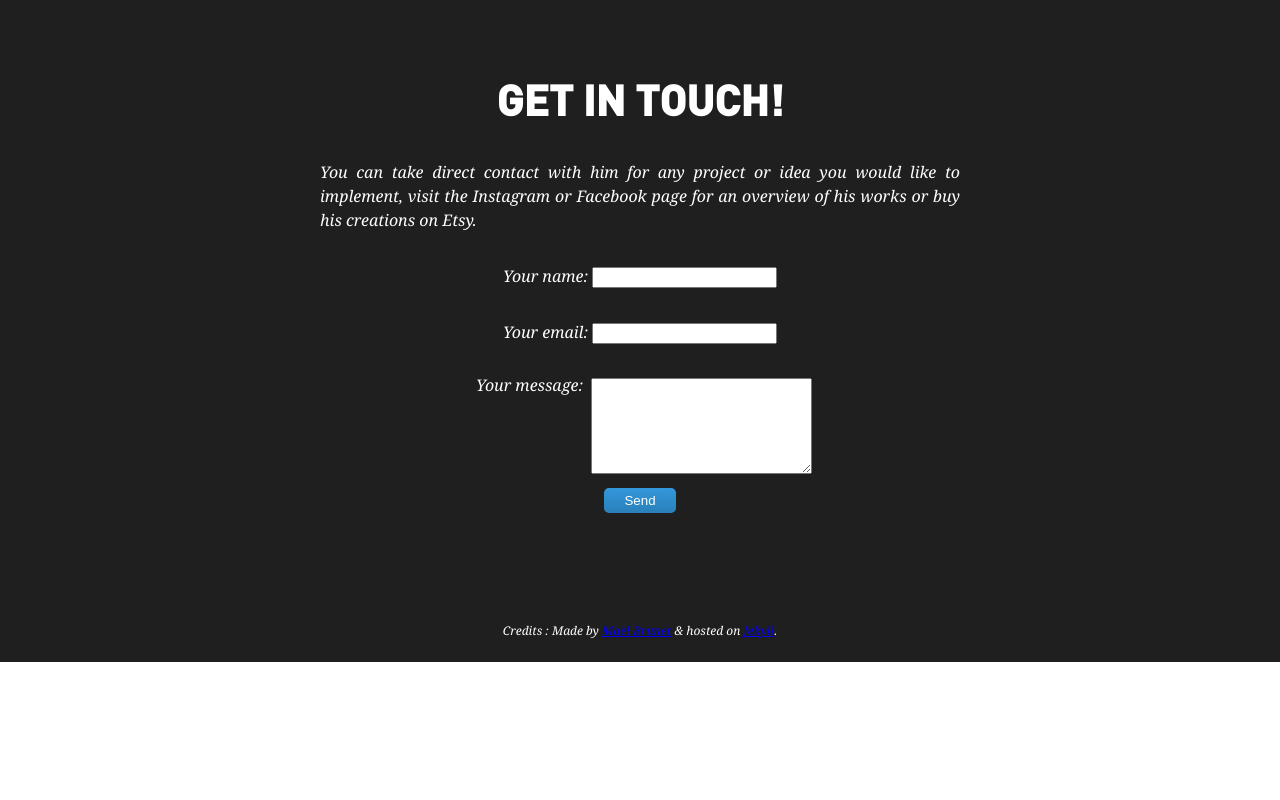
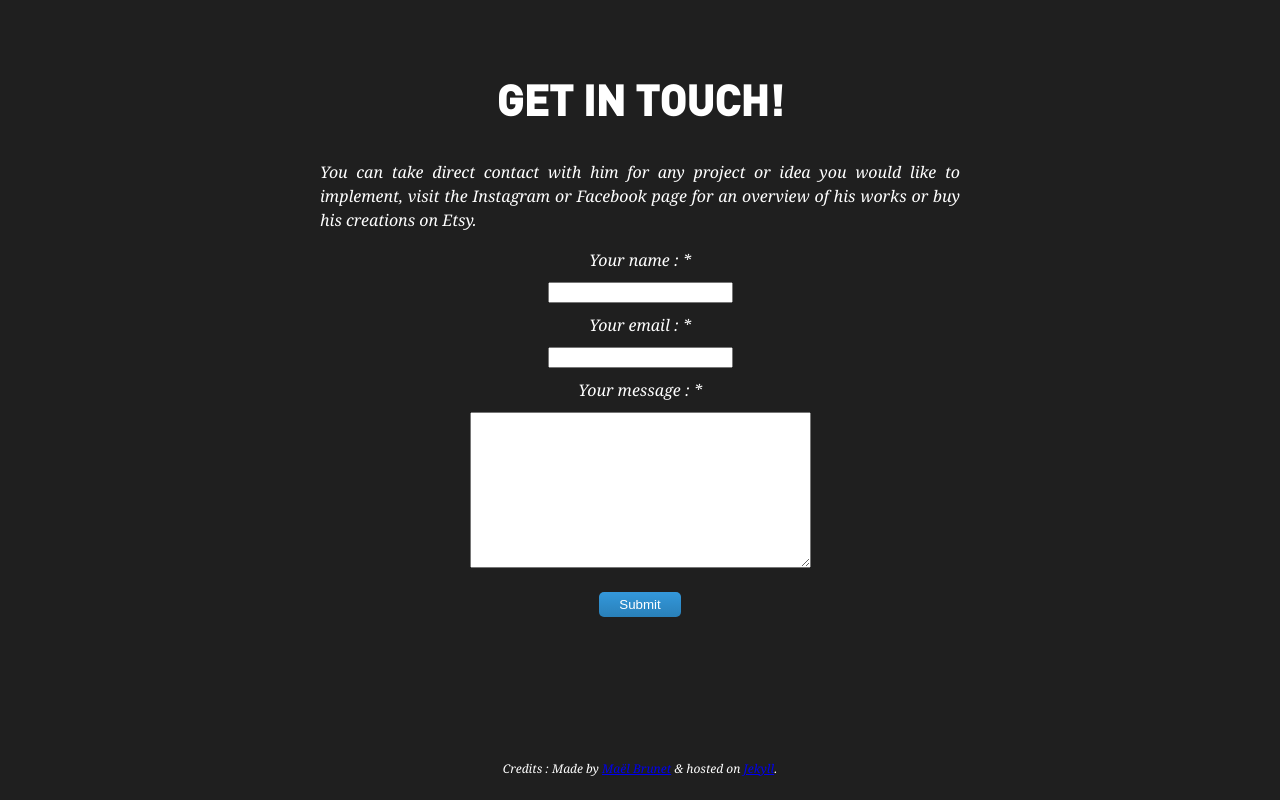
Before and after one commit to maeligg/dewiorigami, a plain HTML site: page index.html in a window 1280 px wide. Shown: the part 1945-2745 px from the top of the page. Before the commit the page ends 2607 px from the top, so only its background shows below. Drawn offline with nearby package versions, Linux system fonts and the light colour scheme; a script that the page names is missing.

Commit message:
replaced custom form with Wufoo form for hosting on Jekyll

```diff
--- a/index.html
+++ b/index.html
@@ -48,12 +48,45 @@
             <div class="footer-wrap">
                 <p>You can take direct contact with him for any project or idea you would like to implement, visit the Instagram or Facebook page for an overview of his works or buy his creations on Etsy.</p>
             </div>
-            <form action="mail.php" method="POST">
-                <p>Your name:</p> <input type="text" name="name"><br>
-                <p>Your email:</p> <input type="text" name="email"><br><br>
-                <p>Your message:</p><textarea name="message" rows="6" cols="25"></textarea><br>
-                <button type="submit" value="Send" class="btn">Send</button>
+            <form id="form1" name="form1" class="wufoo topLabel page" accept-charset="UTF-8" autocomplete="off" enctype="multipart/form-data" method="post" novalidate action="https://maelig.wufoo.com/forms/z1urfxuj0whrugg/#public">
+                <label class="desc" id="title14" for="Field14">
+                Your name :
+                <span id="req_14" class="req">*</span>
+                </label>
+
+                <input id="Field14" name="Field14" type="text" class="field text medium" value="" maxlength="255" tabindex="1" onkeyup=""       required /><br>
+
+                <label class="desc" id="title3" for="Field3">
+                Your email :
+                <span id="req_3" class="req">*</span>
+                </label>
+
+                <input id="Field3" name="Field3" type="email" spellcheck="false" class="field text medium" value="" maxlength="255" tabindex="2"       required /><br>
+
+                <label class="desc" id="title4" for="Field4">
+                Your message :
+                <span id="req_4" class="req">*</span>
+                </label>
+                <textarea id="Field4"
+                name="Field4"
+                class="field textarea medium"
+                spellcheck="true"
+                rows="10" cols="40"
+
+                tabindex="3"
+                onkeyup=""
+                      required  ></textarea><br>
+                <div>
+
+                <input id="saveForm" name="saveForm" class="btTxt btn submit"
+                    type="submit" value="Submit"
+                 /></div>
+                <label for="comment">Do Not Fill This Out</label>
+                <textarea name="comment" id="comment" rows="1" cols="1"></textarea>
+                <input type="hidden" id="idstamp" name="idstamp" value="DYJ1lob4N61oeNuNzAFHMXkRo+3FiRc/1u+Cui7jD/4=" />
             </form>
+
+
             <div class="credits">
                 <p>Credits : Made by <a href="www.maelbrunet.com" target="_blank">Maël Brunet</a> & hosted on <a href="https://jekyllrb.com/" target="_blank">Jekyll</a>.</p>
             </div>
--- a/sass/_custom.scss
+++ b/sass/_custom.scss
@@ -16,7 +16,7 @@ html {
     text-align: center;
 }
 
-p {
+p, label {
   font-family: Georgia,Times,Times New Roman,serif;
   font-style: italic;
   line-height: 150%;
@@ -106,18 +106,16 @@ h2 {
   text-align: justify;
 }
 
-form p {
-  display: inline-block;
+form label {
+  display: block;
 }
 
-form p:nth-child(8) {
-  vertical-align: top;
-  margin-top: -5px;
+form input, form textarea {
+  margin: 10px 0;
 }
 
-form textarea {
-  position: relative;
-  left: 8px;
+#comment, label[for="comment"] {
+  visibility: hidden;
 }
 
 .btn {
```
Also changed, not shown: css/main.css, 1 other file.
